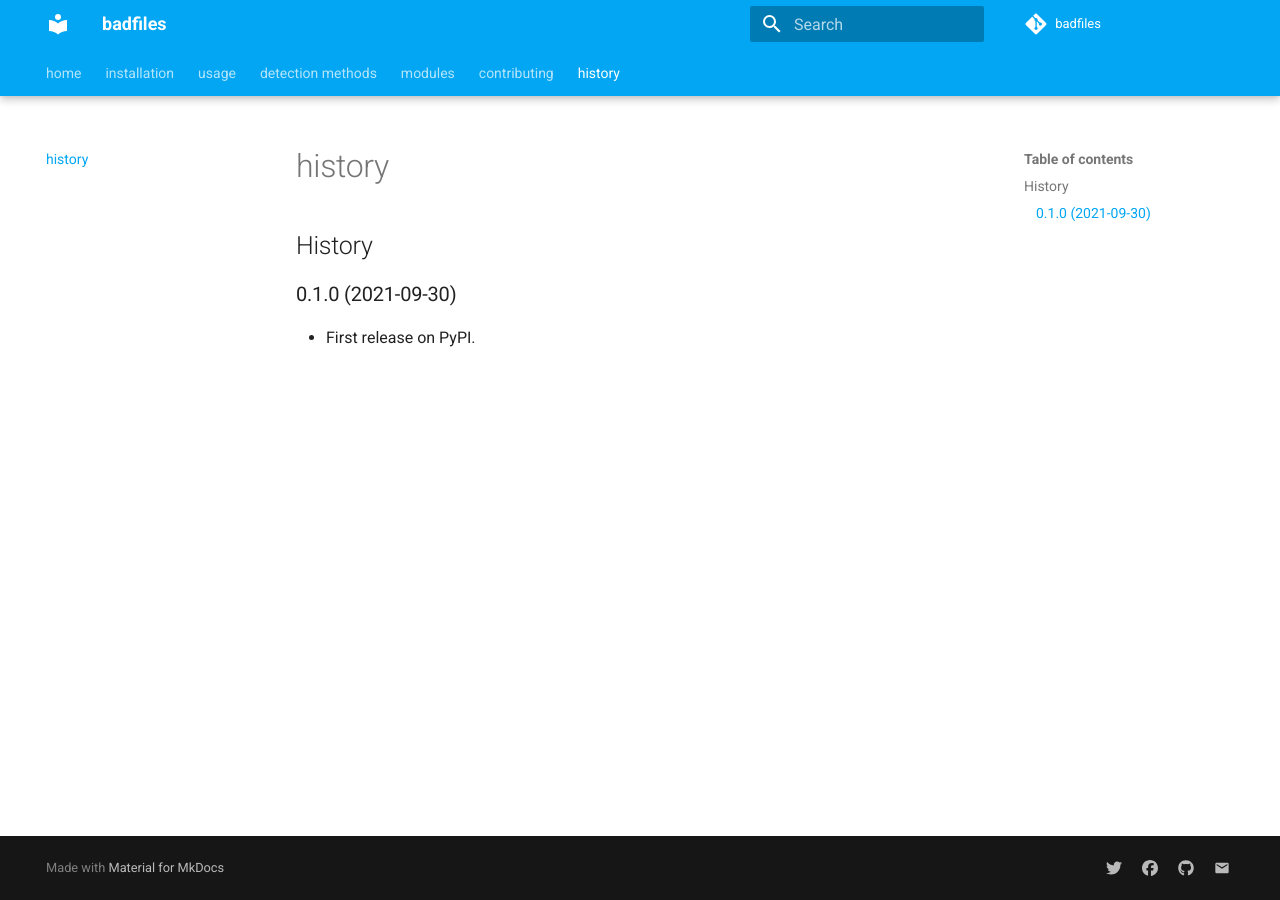
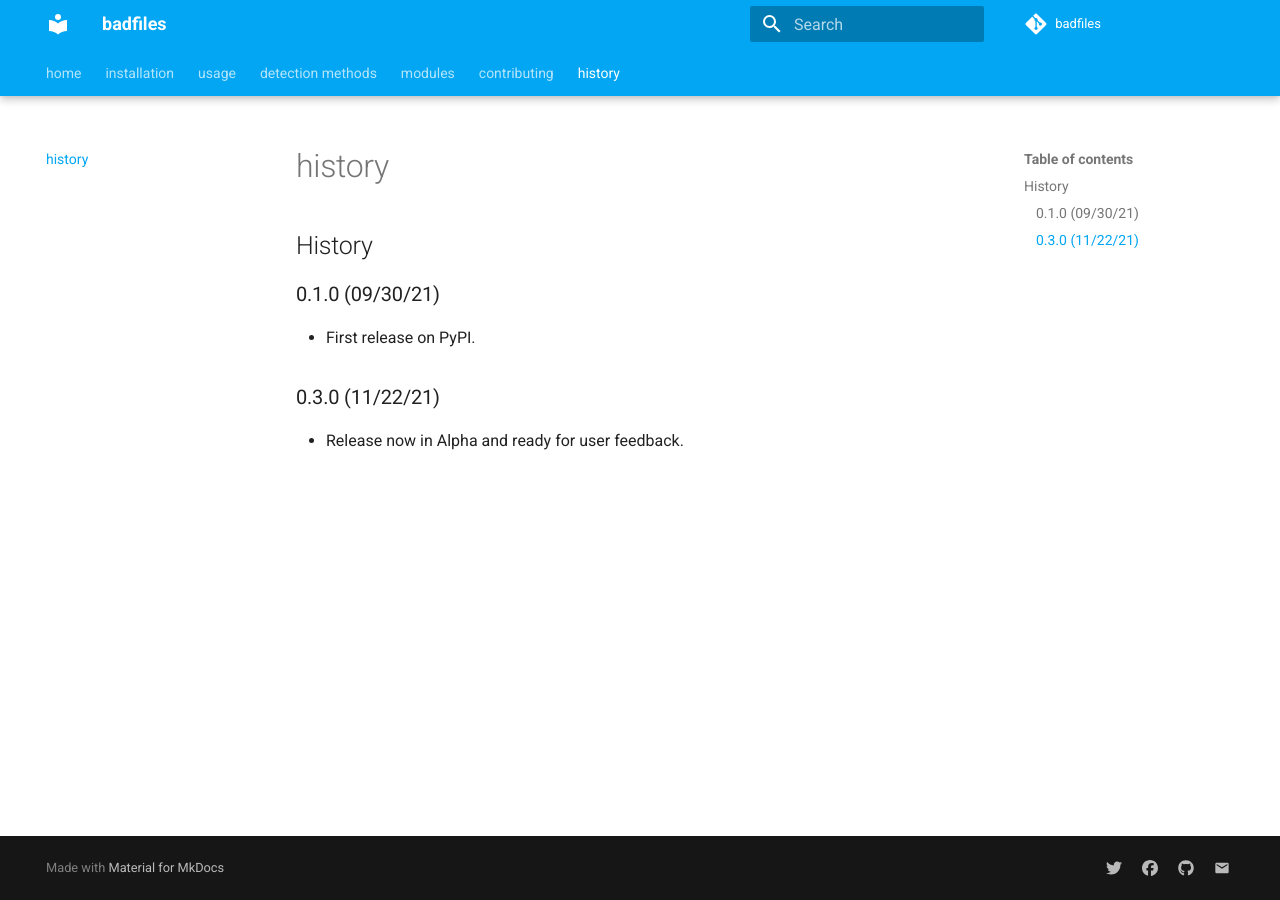
Before and after one commit to Jeffallan/badfiles, an MkDocs documentation site: the page built from docs/history.md, in a window 1280 px wide. Built offline with MkDocs 1.6.1 and Material for MkDocs 9.7.7, drawn with Linux system fonts in a browser that asks for light colours; comment, search, counter and statistics services are not loaded.

Commit message:
updates history.md and updates release to alpha quality.

```diff
--- a/HISTORY.md
+++ b/HISTORY.md
@@ -1,5 +1,9 @@
 # History
 
-## 0.1.0 (2021-09-30)
+## 0.1.0 (09/30/21)
 
 * First release on PyPI.
+
+## 0.3.0 (11/22/21)
+
+* Release now in Alpha and ready for user feedback.
--- a/pyproject.toml
+++ b/pyproject.toml
@@ -8,7 +8,7 @@ authors = ["Maverick Coders <maverickcoders@pm.me>"]
 readme = "README.md"
 license =  "Apache-2.0"
 classifiers=[
-    'Development Status :: 2 - Pre-Alpha',
+    'Development Status :: 3 - Alpha',
     'Intended Audience :: Developers',
     'License :: OSI Approved :: Apache Software License',
     'Natural Language :: English',
```
